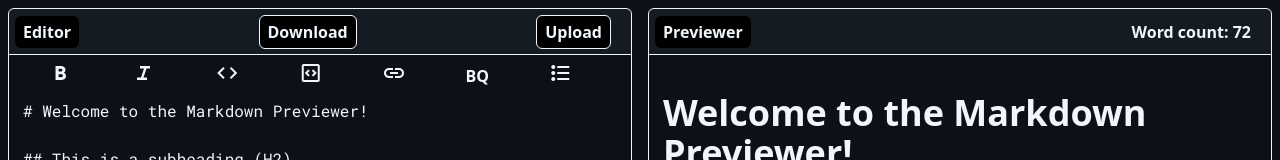
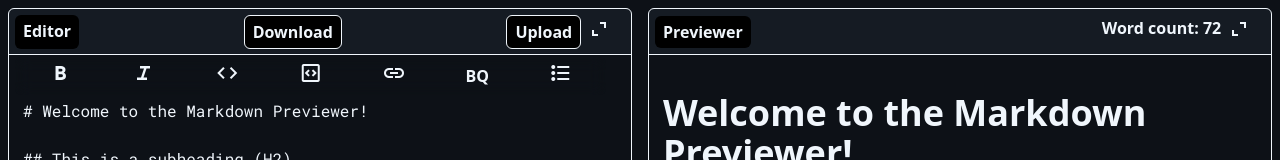
Before and after one commit to AyushShuklaIIIT/markdown-previewer, a React (Vite) app: page / in a window 1280 px wide. Shown: the top 160 px of the page. Built offline with nearby package versions, Linux system fonts and the light colour scheme.

Commit message:
Added full screen functionality to both editor and previewer

```diff
--- a/package.json
+++ b/package.json
@@ -14,7 +14,6 @@
     "react": "^19.1.0",
     "react-dom": "^19.1.0",
     "react-markdown": "^10.1.0",
-    "react-syntax-highlighter": "^15.6.1",
     "remark-gfm": "^4.0.1",
     "tailwindcss": "^4.1.8"
   },
--- a/src/App.jsx
+++ b/src/App.jsx
@@ -41,6 +41,7 @@ function greet(name) {
 `);
 
   const [wordCount, setWordCount] = useState(0);
+  const [expand, setExpand] = useState("expand_content");
 
   useEffect(() => {
     const wordsArray = markdown.trim().split(/\s+/);
@@ -62,6 +63,8 @@ function greet(name) {
 
 
   const fileInputRef = useRef();
+  const editorRef = useRef();
+  const previewerRef = useRef();
 
   const handleUploadClick = () => {
     fileInputRef.current.click();
@@ -78,6 +81,17 @@ function greet(name) {
     }
     else {
       alert("Please upload a valid .md file");
+    }
+  }
+
+  const handleFullEditor = (value) => {
+    if(expand === "expand_content") {
+      setExpand("collapse_content");
+      value.current.style.display = "none";
+    }
+    else {
+      setExpand("expand_content");
+      value.current.style.display = "block";
     }
   }
 
@@ -125,14 +139,18 @@ function greet(name) {
         id="textarea-outer"
         className="flex flex-col bg-[#151b23] flex-1 border rounded-md"
         style={{ height: "calc(100vh - 16px)" }}
+        ref={editorRef}
       >
-        <p className="h-[46px] font-bold flex items-center justify-between px-1.5 pr-5 border-b relative">
+        <div className="h-[46px] font-bold flex items-center justify-between px-1.5 pr-5 border-b relative">
+        <div className="w-[95%] flex justify-between">
           <span className="p-1 px-2 rounded-md bg-black cursor-default">
             Editor
           </span>
           <button onClick={downloadMarkdown} className="p-1 px-2 rounded-md border bg-black cursor-pointer">Download</button>
           <button onClick={handleUploadClick} className="p-1 px-2 rounded-md border bg-black cursor-pointer">Upload</button>
           <input type="file" ref={fileInputRef} accept=".md" onChange={handleFileChange} className="hidden" />
+        </div>
+          <button className="cursor-pointer" onClick={() => handleFullEditor(previewerRef)}><span className="material-symbols-outlined">{expand}</span></button>
           <div className="absolute top-12 w-[95%] flex items-center justify-around backdrop-blur-sm p-1 rounded-md">
             <button onClick={() => insertMarkdown("**", "**")} className="cursor-pointer"><span className="material-symbols-outlined">format_bold</span></button>
             <button onClick={() => insertMarkdown("_", "_")} className="cursor-pointer"><span className="material-symbols-outlined">format_italic</span></button>
@@ -144,7 +162,7 @@ function greet(name) {
             <button onClick={() => insertMarkdown("> ")} className="cursor-pointer">BQ</button>
             <button onClick={() => insertMarkdown("- ")} className="cursor-pointer"><span className="material-symbols-outlined">format_list_bulleted</span></button>
           </div>
-        </p>
+        </div>
         <textarea
           id="editor"
           className="bg-[#0d1117] resize-none focus:outline-none p-3.5 pt-11 flex-1 overflow-auto roboto-mono-textarea"
@@ -159,13 +177,17 @@ function greet(name) {
         id="preview"
         className="flex flex-col flex-1 bg-[#151b23] overflow-auto border rounded-md"
         style={{ height: "calc(100vh - 16px)" }}
+        ref={previewerRef}
       >
-        <p className="h-[46px] font-bold flex items-center pl-1.5 border-b justify-between pr-5">
+        <div className="h-[46px] font-bold flex items-center pl-1.5 border-b justify-between pr-5">
+        <div className="w-[95%] flex justify-between">
           <span className="p-1 px-2 rounded-md bg-black cursor-default">
             Previewer
           </span>
           <span>Word count: {wordCount}</span>
-        </p>
+        </div>
+        <button className="cursor-pointer" onClick={() => handleFullEditor(editorRef)}><span className="material-symbols-outlined">{expand}</span></button>
+        </div>
         <div className="markdown-body flex-1 overflow-auto p-3.5 bg-[#0d1117]">
           <Markdown
             remarkPlugins={[[remarkGfm, { singleTilde: false }]]}
```
Also changed, not shown: 1 other file (tests, documents, lock files or other folders).
